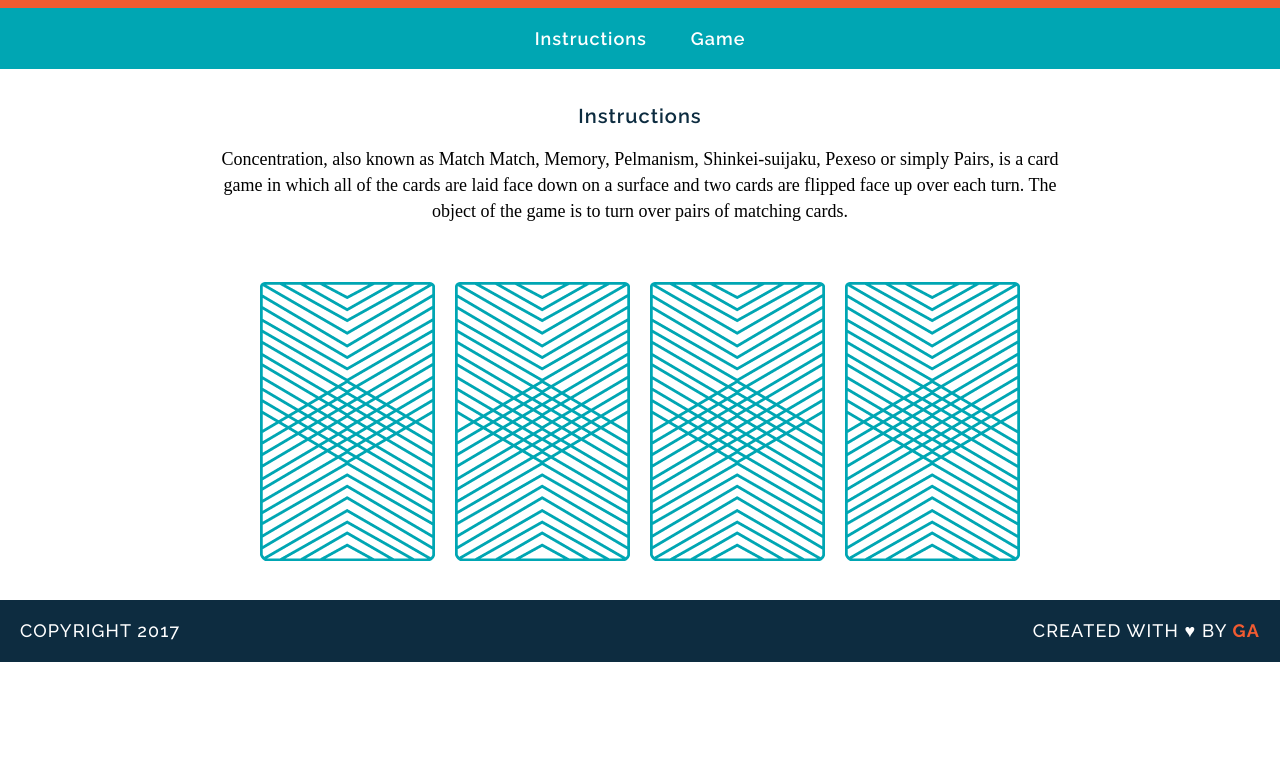
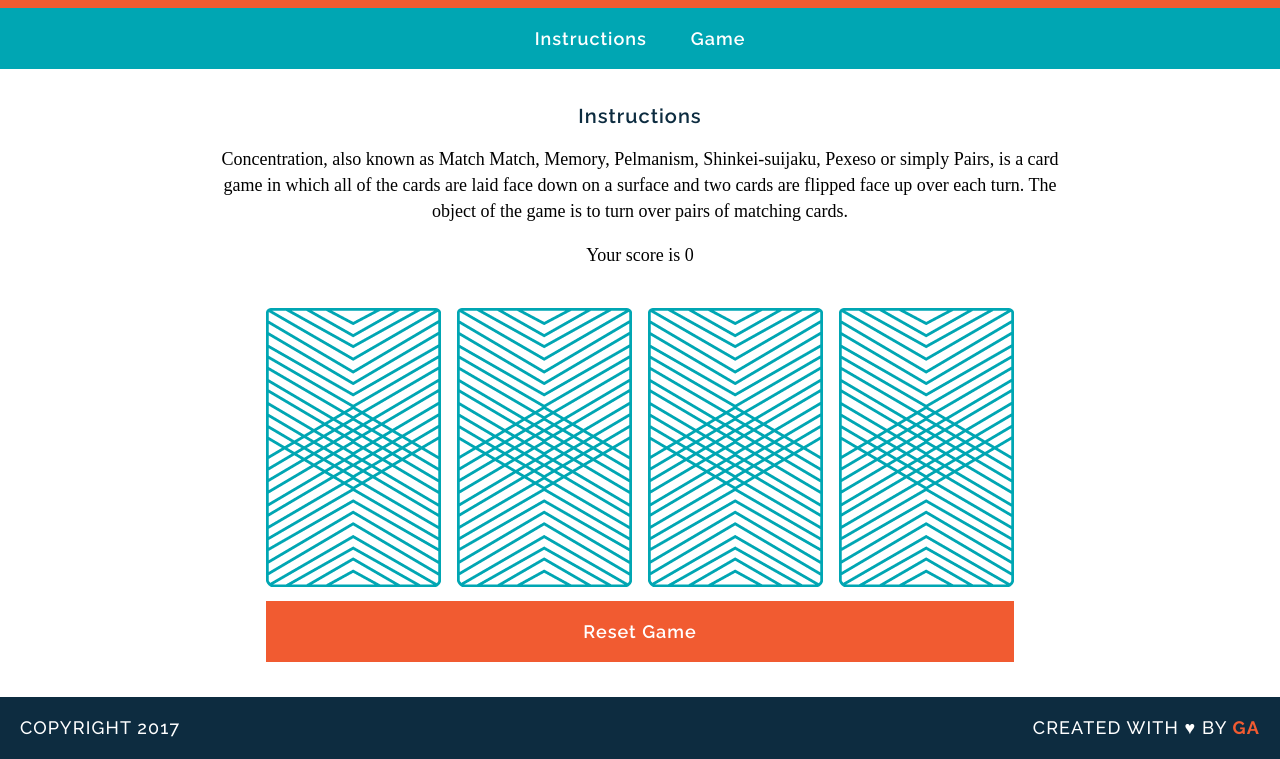
Before and after one commit to shin-shin/wdi-fundamentals-memorygame, a plain HTML site: page memory_game/index.html in a window 1280 px wide. Shown: the part 105-864 px from the top of the page. Before the commit the page ends 800 px from the top, so only its background shows below. Drawn offline with Linux system fonts and the light colour scheme; a web font is replaced by a local one.

Commit message:
updated with event listeners

```diff
--- a/memory_game/css/main.css
+++ b/memory_game/css/main.css
@@ -59,6 +59,22 @@ main  {
 img {
   margin:40px 8px 0;
 }
+#score {
+  font-family: "Droid Serif", serif;
+  line-height: 26px;
+  font-size: 18px;
+}
+#reset {
+  background-color:#F15B31;
+  font-family: Raleway, sans-serif;
+  font-size: 18px;
+  font-weight: 600;
+  color: #FFFFFF;
+  letter-spacing: 1px;
+  width: 88%;
+  padding: 20px 0;
+  margin:10px auto;
+}
 footer {
   text-transform: uppercase;
   padding:0 20px;
--- a/memory_game/index.html
+++ b/memory_game/index.html
@@ -17,12 +17,9 @@
     <main>
       <h2 id="Instructions">Instructions</h2>
       <p>Concentration, also known as Match Match, Memory, Pelmanism, Shinkei-suijaku, Pexeso or simply Pairs, is a card game in which all of the cards are laid face down on a surface and two cards are flipped face up over each turn. The object of the game is to turn over pairs of matching cards.</p>
-      <div id="Game">
-        <img src="images/back.png" alt="Queen of Diamonds">
-        <img src="images/back.png" alt="Queen of Hearts">
-        <img src="images/back.png" alt="King of Diamonds">
-        <img src="images/back.png" alt="King of Hearts">
-      </div>
+      <div id="score"></div>
+      <div id="game-board" class="board clearfix"></div>
+      <div id="reset">Reset Game</div>
   </main>
   <footer class="clearfix">
     <p class="copyright">
--- a/memory_game/js/main.js
+++ b/memory_game/js/main.js
@@ -22,23 +22,40 @@ var cards = [
     cardImage : "images/king-of-diamonds.png"
   }
 ];
+
 var cardsInPlay = [];
+var score = 0;
+
+
 
 function checkForMatch() {
+
   if (cardsInPlay[0] === cardsInPlay[1]) {
-    console.log("You found a match!");
+    score++;
+    alert("You found a match!");
   } else {
-    console.log("Sorry, try again.");
-  }
-}
+    alert("Sorry, try again.");
+  };
+  document.getElementById("score").innerHTML = "Your score is " + score;
+};
 
-function flipCard(cardId){
 
-  console.log("User flipped " + cards[cardId].rank);
-  console.log("User flipped " + cards[cardId].suit);
-  console.log("User flipped " + cards[cardId].cardImage);
+
+console.log(score);
+
+
+var flipCard = function() {
+
+  let cardId = this.getAttribute("data-id");
+  console.log(this);
+
+  // console.log("User flipped " + cards[cardId].rank);
+  // console.log("User flipped " + cards[cardId].suit);
+  // console.log("User flipped " + cards[cardId].cardImage);
 
   cardsInPlay.push(cards[cardId].rank);
+
+  this.setAttribute("src", cards[cardId].cardImage);
 
   if (cardsInPlay.length === 2) {
     checkForMatch();
@@ -46,5 +63,29 @@ function flipCard(cardId){
 
 };
 
-flipCard(0);
-flipCard(2);
+var createBoard = function() {
+  console.log("createBoard called with " + cards.length  + " length");
+  for (let i = 0; i < cards.length; i++) {
+
+    var cardElement = document.createElement("img");
+    cardElement.setAttribute("src","images/back.png");
+    cardElement.setAttribute("data-id",i);
+    cardElement.addEventListener("click", flipCard);
+    document.getElementById("game-board").appendChild(cardElement);
+  }
+  document.getElementById("score").innerHTML = "Your score is " + score;
+};
+
+console.log(document.getElementById("game-board"));
+
+createBoard();
+
+var resetBoard = function() {
+  cardsInPlay = [];
+  console.log("createBoard called with " + cards.length  + " length");
+  document.getElementById("game-board").innerHTML = "";
+  createBoard();
+
+};
+
+document.getElementById("reset").addEventListener("click", resetBoard);
```
